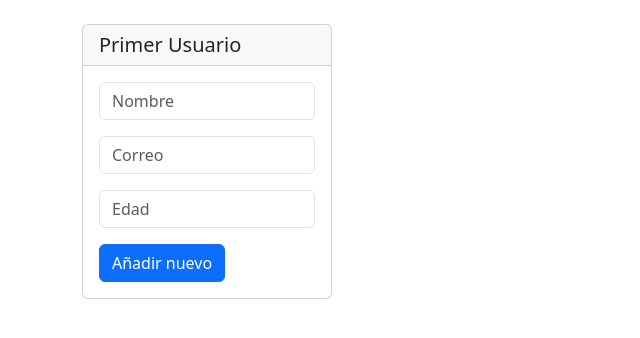
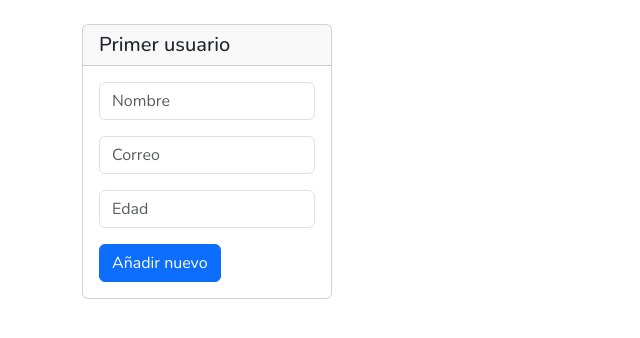
Before and after one commit to mahytta/dinamic_form, a website built with Vite: page src/index.html in a window 1280 px wide. Shown: the full height of the page, 0-640 px from the left. Built offline with nearby package versions, Linux system fonts and the light colour scheme.

Commit message:
css-changes

```diff
--- a/src/index.css
+++ b/src/index.css
@@ -1,17 +1,26 @@
 @import url("https://fonts.googleapis.com/css2?family=Nunito:ital,wght@0,200..1000;1,200..1000&display=swap");
 
 body {
-  font-family: "Nunito" sans-serif;
+  font-family: Nunito, sans-serif;
   display: flex;
+
+}
+
+.register-containers {
+  display: flex;
+  flex-wrap: wrap;
+  justify-content: flex-start;
+  gap: 1rem;
 }
 
 form {
   max-width: 100%;
   height: 200px;
-
 }
 
-button {
-  margin: auto;
-  color: rgb(88 123 194);
+#users {
+  display: flex;
+  flex-wrap: wrap;
+  align-items: flex-end;
+  gap: 1rem;
 }
--- a/src/index.html
+++ b/src/index.html
@@ -17,10 +17,10 @@
   </style>
 </head>
 
-<body class="container mt-4">
+<body class="container register-containers mt-4">
   <div class="card">
     <div class="card-header">
-      <h5 class="mb-0">Primer Usuario</h5>
+      <h5 class="mb-0">Primer usuario </h5>
     </div>
     <div class="card-body">
       <form>
@@ -36,8 +36,9 @@
         <button type="button" class="btn btn-primary">Añadir nuevo</button>
       </form>
     </div>
+  </div>
 
-    <div id="users"></div>
+  <div id="users"></div>
 
 
 </body>
--- a/src/index.js
+++ b/src/index.js
@@ -63,21 +63,25 @@ function showUsers() {
     const user = arrayRegisters[index];
 
     usersHtml += `
+    <div class= "container2">
     <div class="card">
+      <div class="card-header">
+        <h5 class="mb-0">${user.name}</h5>
+      </div>
       <div class="card-body">
-      <h6 class="mb-0">Segundo Usuario</h6>
         <form>
           <div class="mb-3">
             <input type="text" readonly value="${user.name}" class="form-control" name="userName" placeholder="Nombre">
           </div>
           <div class="mb-3">
-            <input type="email" class="form-control" name="userEmails" placeholder="Correo">
+            <input type="email" value="${user.email}"  class="form-control" name="userEmails" placeholder="Correo">
           </div>
           <div class="mb-3">
-            <input type="number" class="form-control" name="userNumber" placeholder="Edad">
+            <input type="number" value="${user.age}" class="form-control" name="userNumber" placeholder="Edad">
           </div>
         </form>
       </div>
+    </div>
     </div>`;
   }
 
```
